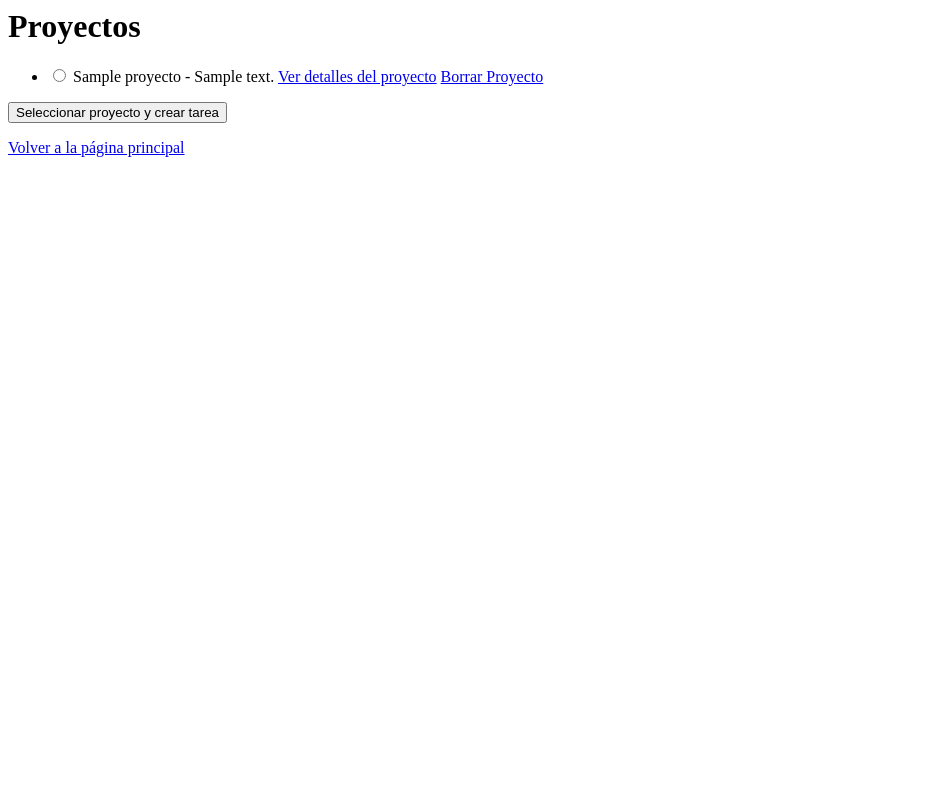
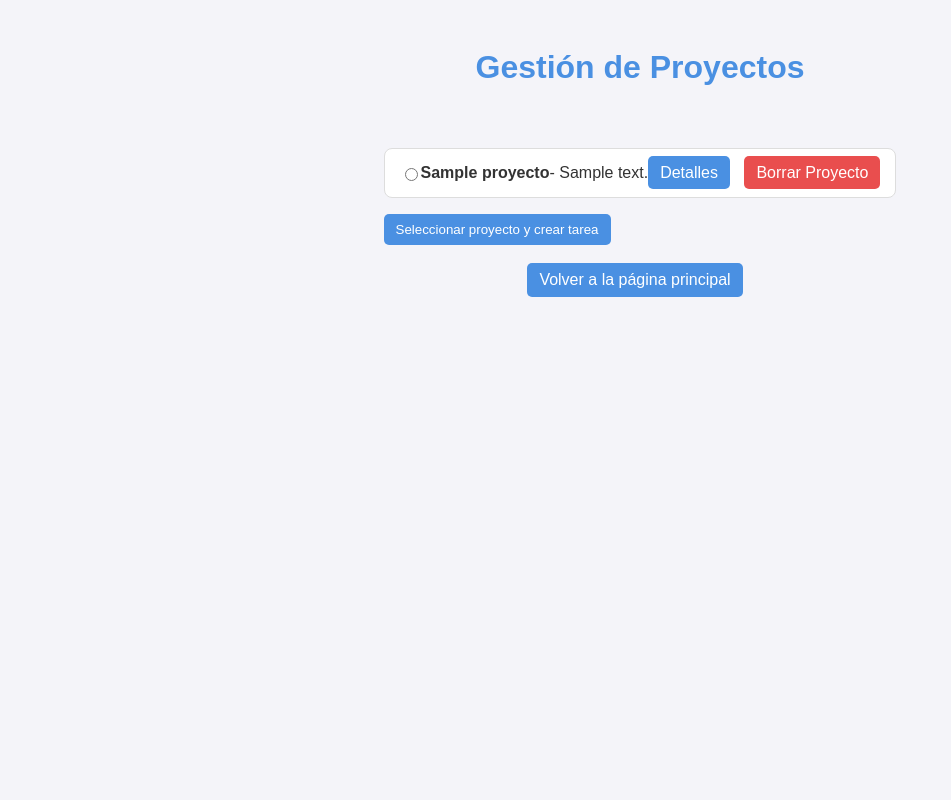
Before and after one commit to NicolasLuceroLefio/TareaDjango, a Django app: page /editar_proyectos/ in a window 1280 px wide. Shown: the whole page, without its empty margins (0-951 px from the left). Run offline with Django 5.2, Linux system fonts and the light colour scheme; tables that the repository leaves empty hold one stand-in row (values such as "Sample post").

Commit message:
Agregando css al proyecto

```diff
--- a/myapp/templates/crear_equipo.html
+++ b/myapp/templates/crear_equipo.html
@@ -1,10 +1,11 @@
 <!-- myapp/templates/crear_equipo.html -->
-
+{% load static %}
 <!DOCTYPE html>
 <html lang="es">
 <head>
     <meta charset="UTF-8">
     <title>Crear Equipo</title>
+    <link rel="stylesheet" type="text/css" href="{% static 'css/styles.css' %}">
 </head>
 <body>
     <h1>Crear Equipo</h1>
--- a/myapp/templates/crear_proyecto.html
+++ b/myapp/templates/crear_proyecto.html
@@ -1,11 +1,12 @@
 <!-- myapp/templates/crear_proyecto.html -->
+{% load static %}
 <!DOCTYPE html>
 <html lang="en">
 <head>
     <meta charset="UTF-8">
     <meta name="viewport" content="width=device-width, initial-scale=1.0">
     <title>Crear Proyecto</title>
-
+    <link rel="stylesheet" type="text/css" href="{% static 'css/styles.css' %}">
 
 
 
--- a/myapp/templates/crear_tarea.html
+++ b/myapp/templates/crear_tarea.html
@@ -1,9 +1,11 @@
 <!-- myapp/templates/crear_tarea.html -->
+{% load static %}
 <!DOCTYPE html>
 <html lang="es">
 <head>
     <meta charset="UTF-8">
     <title>Crear Tarea para el Proyecto: {{ proyecto.nombre }}</title>
+    <link rel="stylesheet" type="text/css" href="{% static 'css/styles.css' %}">
 </head>
 <body>
     <h1>Crear Tarea para el Proyecto: {{ proyecto.nombre }}</h1>
--- a/myapp/templates/editar_proyectos.html
+++ b/myapp/templates/editar_proyectos.html
@@ -1,19 +1,94 @@
-<h1>Proyectos</h1>
+<!DOCTYPE html>
+<html lang="es">
+<head>
+    <meta charset="UTF-8">
+    <meta name="viewport" content="width=device-width, initial-scale=1.0">
+    <title>Gestión de Proyectos</title>
+    <style>
+        /* Contenedor general */
+        body {
+            font-family: Arial, sans-serif;
+            background-color: #f4f4f9;
+            color: #333;
+            display: flex;
+            flex-direction: column;
+            align-items: center;
+            padding: 20px;
+        }
+        h1 {
+            color: #4a90e2;
+        }
+        /* Lista de proyectos */
+        .project-list {
+            list-style: none;
+            padding: 0;
+            width: 100%;
+            max-width: 600px;
+            margin-top: 20px;
+        }
+        .project-item {
+            background-color: #fff;
+            border: 1px solid #ddd;
+            padding: 15px;
+            border-radius: 8px;
+            margin-bottom: 10px;
+            display: flex;
+            justify-content: space-between;
+            align-items: center;
+        }
+        .project-item label {
+            display: flex;
+            align-items: center;
+        }
+        /* Botones */
+        .button, .delete-button {
+            padding: 8px 12px;
+            border: none;
+            border-radius: 5px;
+            cursor: pointer;
+            text-decoration: none;
+        }
+        .button {
+            background-color: #4a90e2;
+            color: #fff;
+            margin-right: 10px;
+        }
+        .delete-button {
+            background-color: #e94e4e;
+            color: #fff;
+        }
+        /* Formulario */
+        form {
+            margin-top: 20px;
+        }
+    </style>
+</head>
+<body>
+
+    <h1>Gestión de Proyectos</h1>
+
     <form method="POST">
         {% csrf_token %}
-    <ul>
+        <ul class="project-list">
             {% for proyecto in proyectos %}
-        <li>
+            <li class="project-item">
+                <label>
                     <input type="radio" name="proyecto_seleccionado" value="{{ proyecto.id }}">
-            {{ proyecto.nombre }} - {{ proyecto.descripcion }}
-            <a href="{% url 'detalles_proyecto' proyecto.id %}">Ver detalles del proyecto</a>
-            <!-- Botón para eliminar el proyecto -->
+                    <strong>{{ proyecto.nombre }}</strong> - {{ proyecto.descripcion }}
+                </label>
+                <div>
+                    <a href="{% url 'detalles_proyecto' proyecto.id %}" class="button">Detalles</a>
                     <a href="{% url 'eliminar_proyecto' proyecto.id %}"
-               onclick="return confirm('¿Estás seguro de que deseas eliminar este proyecto?');">Borrar Proyecto</a>
+                       onclick="return confirm('¿Estás seguro de que deseas eliminar este proyecto?');"
+                       class="delete-button">Borrar Proyecto</a>
+                </div>
             </li>
             {% endfor %}
         </ul>
-    <button type="submit">Seleccionar proyecto y crear tarea</button>
+        <button type="submit" class="button">Seleccionar proyecto y crear tarea</button>
     </form>
+    <br>
+    <a href="{% url 'index' %}" class="button">Volver a la página principal</a>
 
-<a href="{% url 'index' %}">Volver a la página principal</a>
+</body>
+</html>
--- a/myapp/templates/eliminar_proyecto.html
+++ b/myapp/templates/eliminar_proyecto.html
@@ -1,4 +1,7 @@
+{% load static %}
+
 <h1>Proyectos</h1>
+<link rel="stylesheet" type="text/css" href="{% static 'css/styles.css' %}">
 <form method="POST">
     {% csrf_token %}
     <ul>
--- a/myapp/templates/listar_equipos.html
+++ b/myapp/templates/listar_equipos.html
@@ -1,9 +1,11 @@
+{% load static %}
 <!DOCTYPE html>
 <html lang="es">
 <head>
     <meta charset="UTF-8">
     <meta name="viewport" content="width=device-width, initial-scale=1.0">
     <title>Lista de Equipos</title>
+    <link rel="stylesheet" type="text/css" href="{% static 'css/styles.css' %}">
 </head>
 <body>
     <h1>Lista de Equipos</h1>
--- a/myapp/templates/myapp/agregar_empleado.html
+++ b/myapp/templates/myapp/agregar_empleado.html
@@ -1,8 +1,10 @@
+{% load static %}
 <!DOCTYPE html>
 <html lang="es">
 <head>
     <meta charset="UTF-8">
     <title>Agregar Empleado</title>
+    <link rel="stylesheet" type="text/css" href="{% static 'css/styles.css' %}">
 </head>
 <body>
     <h1>Agregar Empleado</h1>
--- a/myapp/templates/myapp/index.html
+++ b/myapp/templates/myapp/index.html
@@ -1,5 +1,6 @@
 <!-- myapp/templates/myapp/index.html -->
 {% load static %}
+
 <!DOCTYPE html>
 <html lang="es">
 <head>
@@ -7,6 +8,7 @@
     <meta name="viewport" content="width=device-width, initial-scale=1.0">
     <link href="https://cdn.jsdelivr.net/npm/bootstrap@5.3.3/dist/css/bootstrap.min.css" rel="stylesheet" integrity="sha384-QWTKZyjpPEjISv5WaRU9OFeRpok6YctnYmDr5pNlyT2bRjXh0JMhjY6hW+ALEwIH" crossorigin="anonymous">
     <script src="https://cdn.jsdelivr.net/npm/bootstrap@5.3.3/dist/js/bootstrap.bundle.min.js" integrity="sha384-YvpcrYf0tY3lHB60NNkmXc5s9fDVZLESaAA55NDzOxhy9GkcIdslK1eN7N6jIeHz" crossorigin="anonymous"></script>
+    <link rel="stylesheet" type="text/css" href="{% static 'css/styles.css' %}">
     <title>Página Principal</title>
 
 </head>
```
Also changed, not shown: myapp/static/css/styles.css (added, +91 -0 lines), myapp/templates/css/style.css (deleted, +0 -17 lines). Lines whose indentation alone changed are shown as unchanged.
